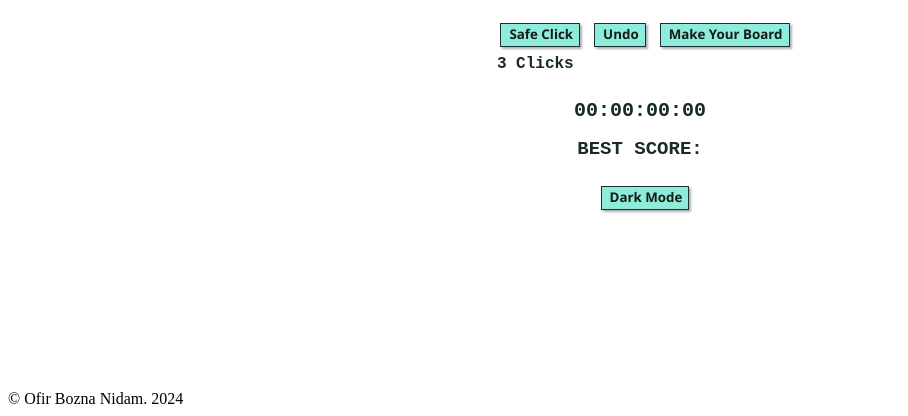
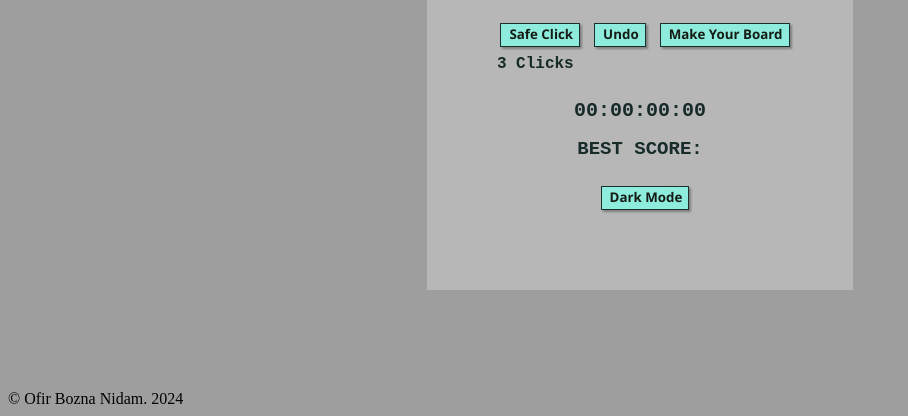
Before and after one commit to ofirbozna/minesweeper, a plain HTML site: page index.html in a window 1280 px wide. Shown: the part 444-860 px from the top of the page, without its empty margins (0-908 px from the left). Drawn offline with Linux system fonts and the light colour scheme; the site is published under a folder, as on GitHub Pages, so addresses that start at the root find nothing.

Commit message:
Add files via upload

```diff
--- a/css/darkmode.css
+++ b/css/darkmode.css
@@ -1,6 +1,6 @@
 body {
     text-align: center;
-    background-image: url('/img/darkbackground2.jpg');
+    background-image: url(../img/darkbackground2.jpg);
     background-size: cover;
     background-position: center;
     background-repeat: no-repeat;
--- a/css/style.css
+++ b/css/style.css
@@ -1,6 +1,6 @@
 body {
     text-align: center;
-    background-image: url('/img/background.jpg');
+    background-image: url(../img/background.jpg);
     background-size: cover;
     background-position: center;
     background-repeat: no-repeat;
```
